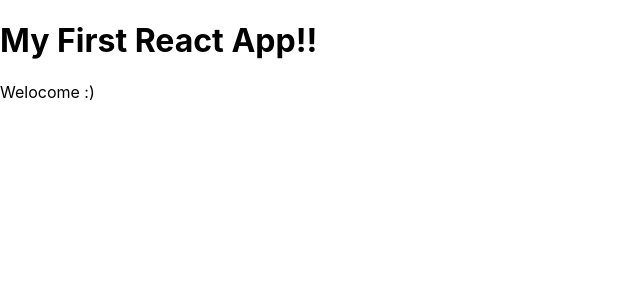
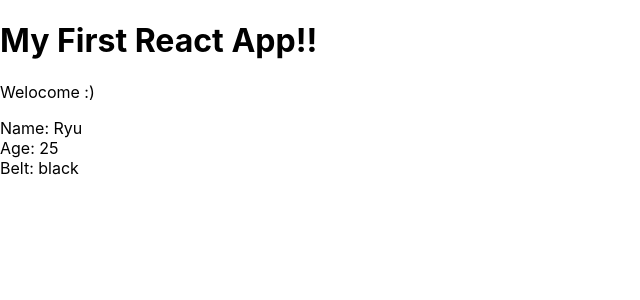
Before and after one commit to Yuto-M/study-react-tutorial-on-youtube, a React (Create React App) app in the folder myapp/: page / in a window 1280 px wide. Shown: the top 300 px of the page, without its empty margins (0-640 px from the left). Built offline with nearby package versions, Linux system fonts and the light colour scheme.

Commit message:
propsを使用して表示するのを試す

```diff
--- a/myapp/src/App.js
+++ b/myapp/src/App.js
@@ -1,10 +1,12 @@
 import React from 'react';
+import Ninjas from './Ninjas';
 
 function App() {
   return (
     <div className="App">
       <h1>My First React App!!</h1>
       <p>Welocome :)</p>
+      <Ninjas name="Ryu" age="25" belt="black"/>
     </div>
   );
 }
--- /dev/null
+++ b/myapp/src/Ninjas.js
@@ -0,0 +1,16 @@
+import React, { Component } from 'react';
+
+class Ninjas extends Component {
+    render() {
+        const { name, age, belt } = this.props;
+        return(
+            <div className="ninja">
+                <div>Name: { name }</div>
+                <div>Age: { age }</div>
+                <div>Belt: { belt }</div>
+            </div>
+        );
+    }
+}
+
+export default Ninjas;
```
